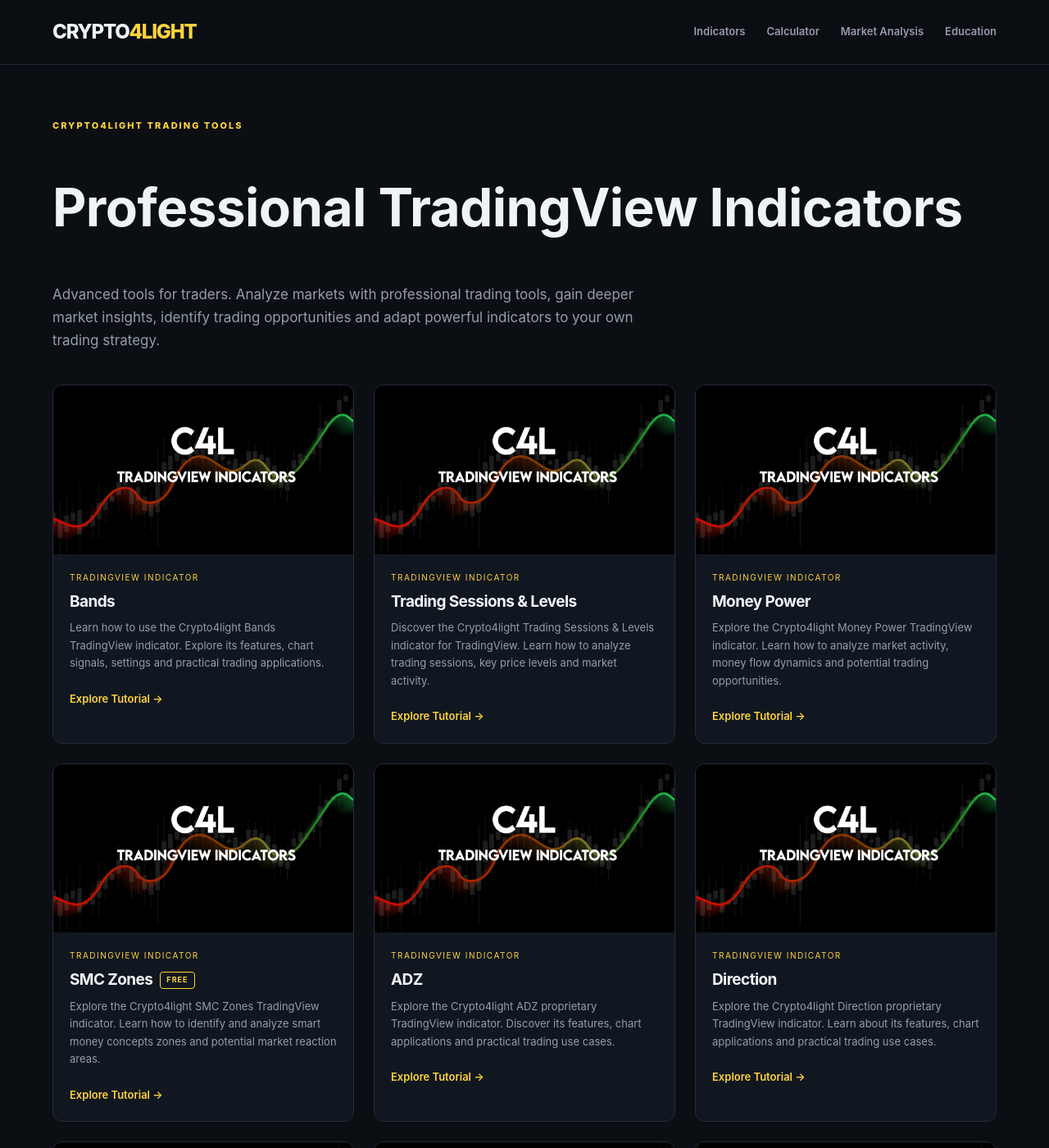
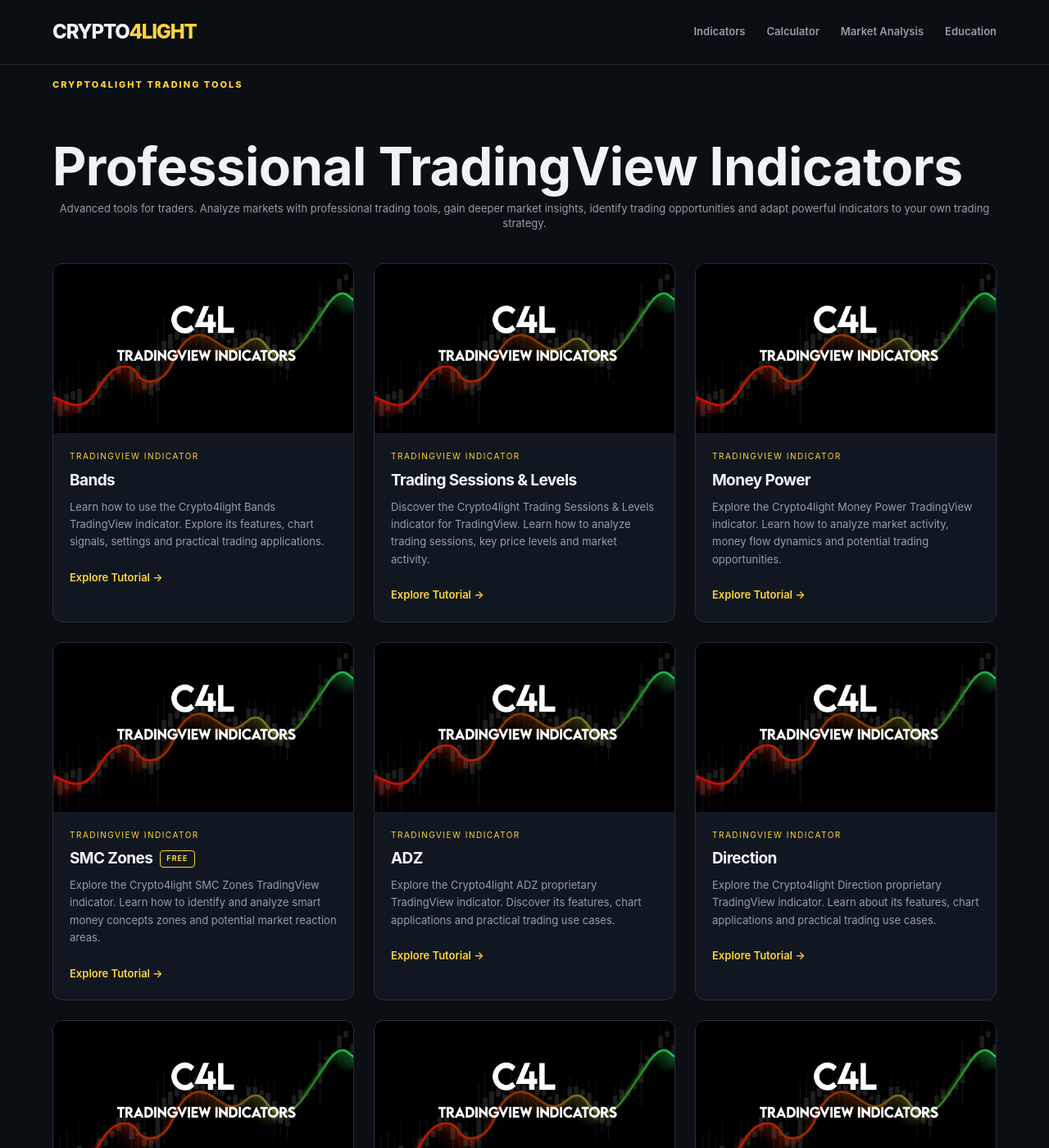
Before and after one commit to crypto4light/crypto4light, a Jekyll site: the page built from indicators/index.html, in a window 1280 px wide and 1400 px high. Shown: the whole window at 82% size. Built offline with Jekyll 4.4.1, drawn with Linux system fonts in a browser that asks for light colours.

Commit message:
Update index.html

```diff
--- a/indicators/index.html
+++ b/indicators/index.html
@@ -68,6 +68,27 @@ permalink: /indicators/
 </section>
 
 <style>
+
+/* INDICATORS PAGE HEADER */
+
+.section:has(.indicator-grid) {
+  padding-top: 15px;
+}
+
+.section:has(.indicator-grid) > .container > h1 {
+  margin-bottom: 3px;
+}
+
+.section:has(.indicator-grid) > .container > .lead {
+  max-width: 100%;
+  margin: 0 auto;
+  font-size: 13px;
+  line-height: 1.4;
+  text-align: center;
+}
+
+/* INDICATOR GALLERY */
+
 .indicator-grid {
   display: grid;
   grid-template-columns: repeat(3, minmax(0, 1fr));
```
